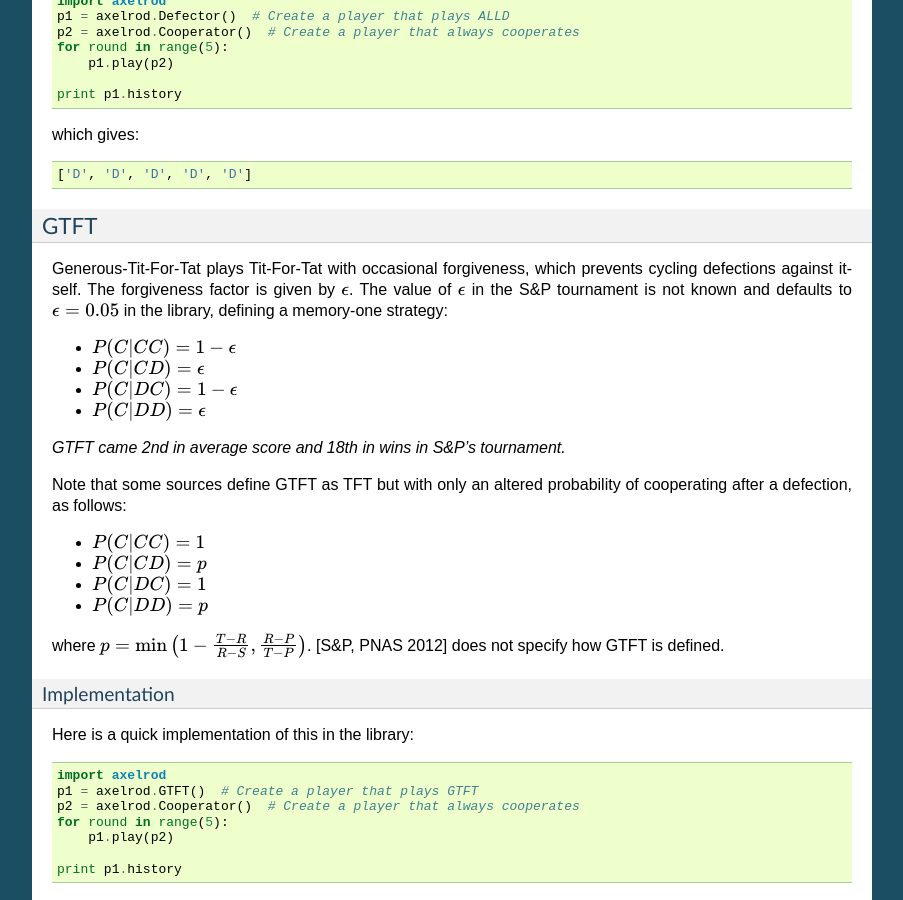
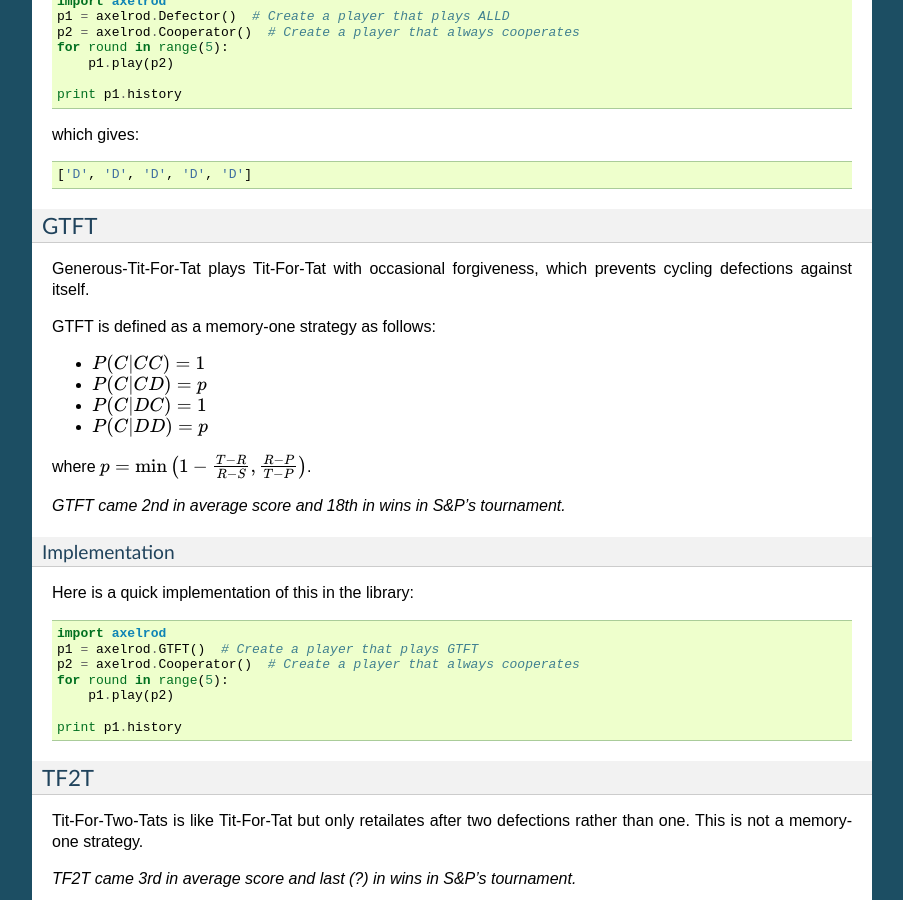
Before and after one commit to Axelrod-Python/Axelrod, a Sphinx documentation site: the page built from docs/overview_of_strategies.rst, in a window 1280 px wide and 900 px high, scrolled down 7976 px. Shown: the whole window, without its empty margins (198-1101 px from the left). Built offline with Sphinx 7.4.7, drawn with Linux system fonts in a browser that asks for light colours.

Commit message:
Update GTFT to the 'standard' version

```diff
--- a/docs/overview_of_strategies.rst
+++ b/docs/overview_of_strategies.rst
@@ -484,20 +484,9 @@
 ^^^^
 
 Generous-Tit-For-Tat plays Tit-For-Tat with occasional forgiveness, which
-prevents cycling defections against itself. The forgiveness factor is given
-by :math:`\epsilon`. The value of :math:`\epsilon` in the S&P tournament is not
-known and defaults to :math:`\epsilon = 0.05` in the library, defining a
-memory-one strategy:
+prevents cycling defections against itself.
 
-- :math:`P(C | CC) = 1 - \epsilon`
-- :math:`P(C | CD) = \epsilon`
-- :math:`P(C | DC) = 1 - \epsilon`
-- :math:`P(C | DD) = \epsilon`
-
-*GTFT came 2nd in average score and 18th in wins in S&P's tournament.*
-
-Note that some sources define GTFT as TFT but with only an altered probability
-of cooperating after a defection, as follows:
+GTFT is defined as a memory-one strategy as follows:
 
 - :math:`P(C | CC) = 1`
 - :math:`P(C | CD) = p`
@@ -505,7 +494,8 @@
 - :math:`P(C | DD) = p`
 
 where :math:`p = \text{min}\left(1 - \frac{T-R}{R-S}, \frac{R-P}{T-P}\right)`.
-[S&P, PNAS 2012] does not specify how GTFT is defined.
+
+*GTFT came 2nd in average score and 18th in wins in S&P's tournament.*
 
 Implementation
 **************
```
Also changed, not shown: 2 other files.
